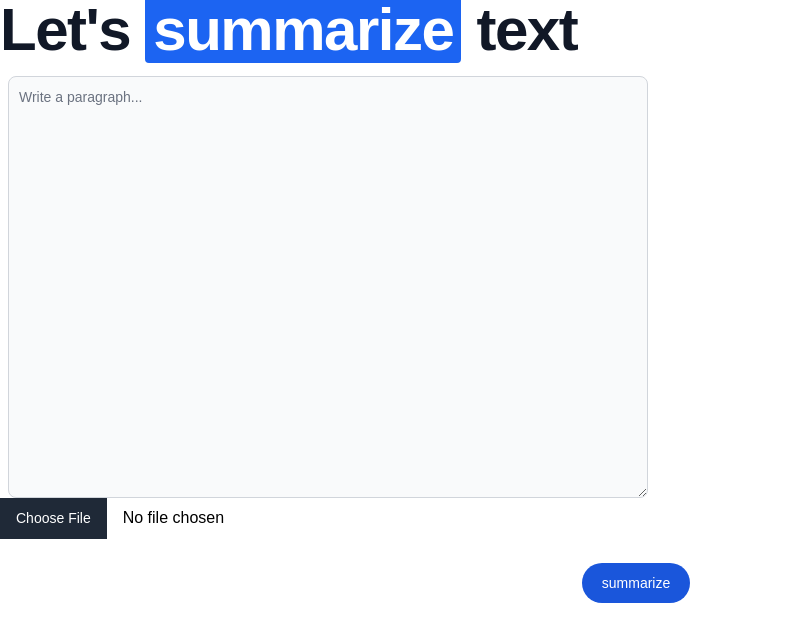
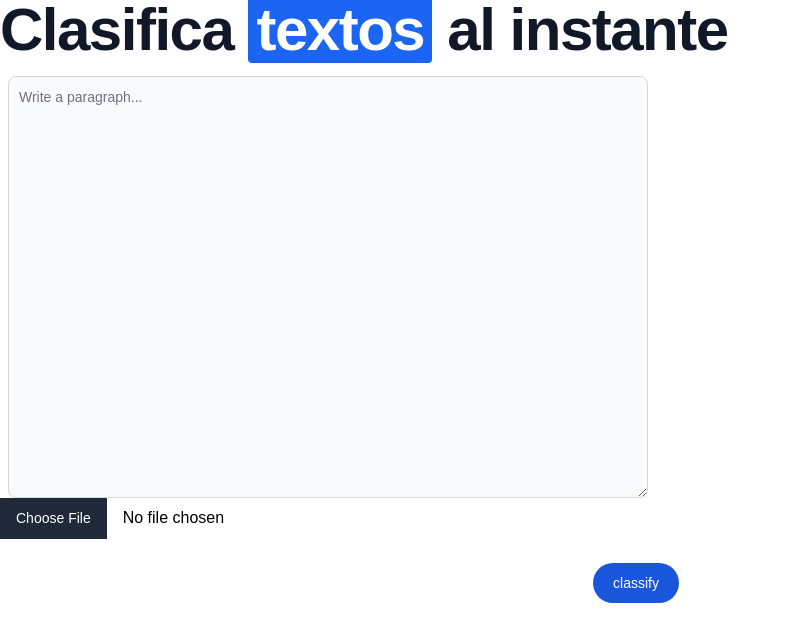
Before and after one commit to smenaquispe/classifier, a React (Vite) app in the folder app/: page / in a window 1280 px wide. Shown: the top 642 px of the page, without its empty margins (0-790 px from the left). Built offline with nearby package versions, Linux system fonts and the light colour scheme.

Commit message:
change to classify

```diff
--- a/app/src/App.tsx
+++ b/app/src/App.tsx
@@ -1,12 +1,12 @@
 import './index.css'
-import SummaryForm from "./SummaryForm"
+import ClassifyForm from "./ClassifyForm"
 
 function App() {
   return (
   <>
       <div className=''>
-        <h1 className="mb-4 text-4xl font-extrabold leading-none tracking-tight text-gray-900 md:text-5xl lg:text-6xl dark:text-white">Let's <mark className="px-2 text-white bg-blue-600 rounded dark:bg-blue-500">summarize</mark> text</h1>
-        <SummaryForm></SummaryForm>
+        <h1 className="mb-4 text-4xl font-extrabold leading-none tracking-tight text-gray-900 md:text-5xl lg:text-6xl dark:text-white">Clasifica <mark className="px-2 text-white bg-blue-600 rounded dark:bg-blue-500">textos</mark> al instante</h1>
+        <ClassifyForm></ClassifyForm>
       </div>
     </>
   )
--- a/app/src/SummaryForm.tsx
+++ b/app/src/ClassifyForm.tsx
@@ -1,9 +1,9 @@
 import { ResultInterface } from './shared/result.interface';
-import { useState, useEffect } from 'react'
-import { summarize } from './IA/ia';
+import { useState } from 'react'
+import { classify } from './IA/ia';
 import ResultContent from './ResultContent';
 
-function SummaryForm(){
+function ClassifyForm(){
 
     const [input, setInput] = useState<string>('');
     const [result, setResult] = useState<ResultInterface>(null);
@@ -12,7 +12,7 @@ function SummaryForm(){
 
     // funcion que setea el result
     const handleButton = async () => {
-        const res = await summarize(input);
+        const res = await classify(input);
         setResult(res)
     }
 
@@ -26,10 +26,10 @@ function SummaryForm(){
 
             <input type="file" name="pdf" />
             <div className='flex w-full justify-center mt-6'>
-                <button type="button" onClick={ handleButton } className="text-white bg-blue-700 hover:bg-blue-800 focus:outline-none focus:ring-4 focus:ring-blue-300 font-medium rounded-full text-sm px-5 py-2.5 text-center mr-2 mb-2 dark:bg-blue-600 dark:hover:bg-blue-700 dark:focus:ring-blue-800">summarize</button>
+                <button type="button" onClick={ handleButton } className="text-white bg-blue-700 hover:bg-blue-800 focus:outline-none focus:ring-4 focus:ring-blue-300 font-medium rounded-full text-sm px-5 py-2.5 text-center mr-2 mb-2 dark:bg-blue-600 dark:hover:bg-blue-700 dark:focus:ring-blue-800">classify</button>
             </div>
         </>
     )
 }
 
-export default SummaryForm;
+export default ClassifyForm;
--- a/app/src/IA/ia.ts
+++ b/app/src/IA/ia.ts
@@ -1,7 +1,7 @@
 import { ResultInterface } from "../shared/result.interface";
 import examples from "./examples";
 
-export const summarize = async (input : string) => {
+export const classify = async (input : string) => {
 
      const url = import.meta.env.VITE_COHERE_SUMMIRIZE_URL,
      api_key = import.meta.env.VITE_COHERE_APY_KEY
```
